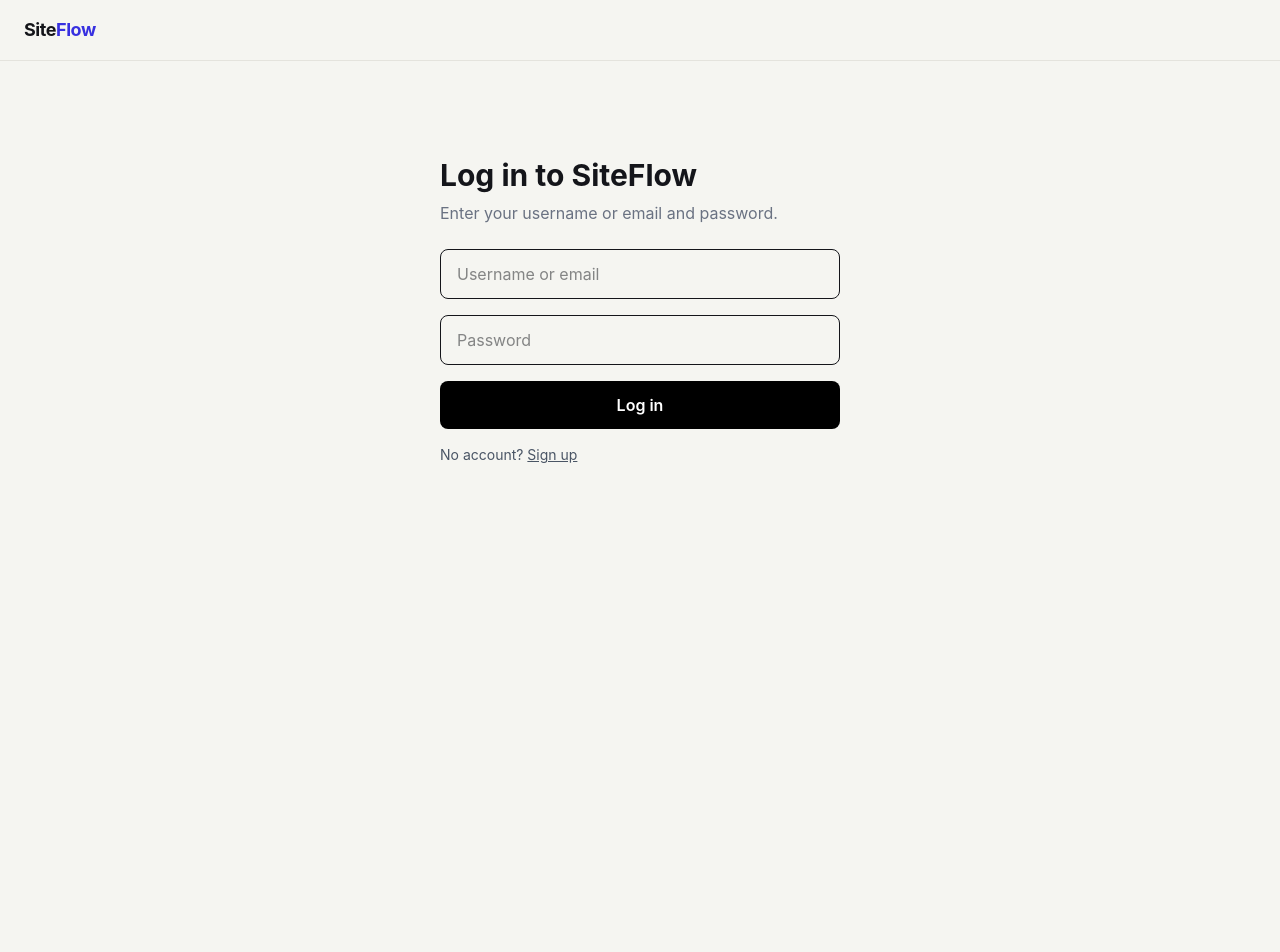
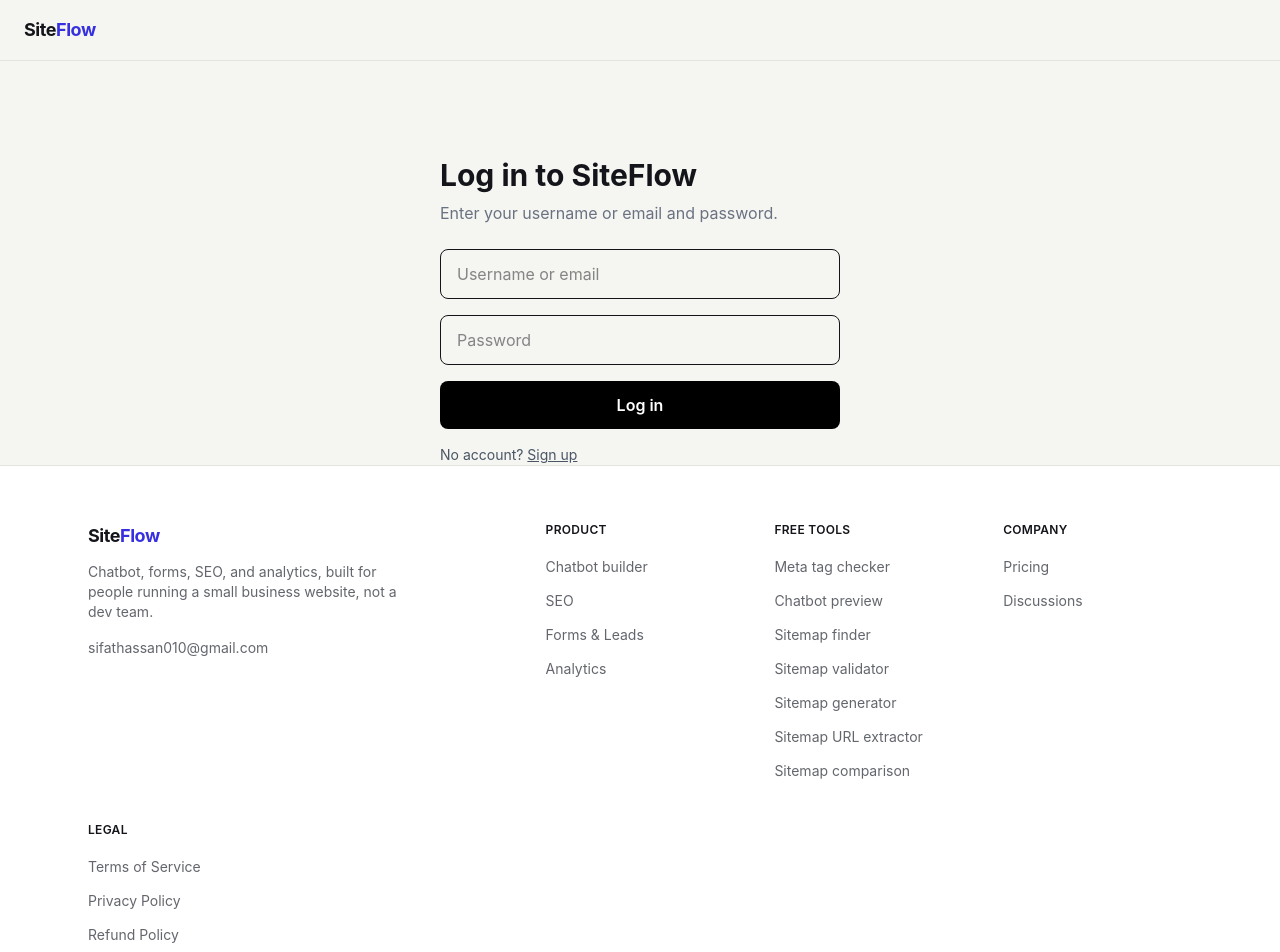
Before and after one commit to sifathassan010-max/siteflow, a Next.js app: page /login in a window 1280 px wide. Shown: the top 952 px of the page. Before the commit the page ends 800 px from the top, so only its background shows below. Built offline with nearby package versions, Linux system fonts and the light colour scheme; no server answers.

Commit message:
full project refresh

```diff
--- a/src/app/discussions/[id]/page.tsx
+++ b/src/app/discussions/[id]/page.tsx
@@ -2,6 +2,7 @@ import type { Metadata } from "next";
 import Link from "next/link";
 import { notFound } from "next/navigation";
 import Nav from "@/components/nav";
+import SiteFooter from "@/components/site-footer";
 import { createClient } from "@/lib/supabase/server";
 import ReplyForm from "./reply-form";
 
@@ -133,6 +134,7 @@ export default async function ThreadPage({
           <ReplyForm threadId={thread.id} />
         </div>
       </main>
+      <SiteFooter />
     </div>
   );
 }
--- a/src/app/discussions/new/page.tsx
+++ b/src/app/discussions/new/page.tsx
@@ -4,6 +4,7 @@ import { useMemo, useState } from "react";
 import { useRouter } from "next/navigation";
 import Link from "next/link";
 import Nav from "@/components/nav";
+import SiteFooter from "@/components/site-footer";
 import { redirectToLoginIfUnauthorized } from "@/lib/auth-redirect";
 import { TAG_GROUPS, MIN_TAGS, MAX_TAGS } from "@/lib/discussion-tags";
 import { countWords, NEW_THREAD_MIN_WORDS } from "@/lib/discussion-word-count";
@@ -164,6 +165,7 @@ export default function NewThreadPage() {
           </button>
         </form>
       </main>
+      <SiteFooter />
     </div>
   );
 }
--- a/src/app/login/page.tsx
+++ b/src/app/login/page.tsx
@@ -4,6 +4,7 @@ import { Suspense, useState } from 'react'
 import Link from 'next/link'
 import { useSearchParams } from 'next/navigation'
 import { createClient } from '@/lib/supabase/client'
+import SiteFooter from '@/components/site-footer'
 
 function LoginForm() {
   const supabase = createClient()
@@ -100,6 +101,7 @@ export default function LoginPage() {
       <Suspense fallback={null}>
         <LoginForm />
       </Suspense>
+      <SiteFooter />
     </div>
   )
 }
--- a/src/app/register/page.tsx
+++ b/src/app/register/page.tsx
@@ -3,6 +3,7 @@
 import { useState } from 'react'
 import Link from 'next/link'
 import { createClient } from '@/lib/supabase/client'
+import SiteFooter from '@/components/site-footer'
 
 export default function RegisterPage() {
   const supabase = createClient()
@@ -80,6 +81,7 @@ export default function RegisterPage() {
           We sent a confirmation link to {email}. Click it to activate your account, then log in.
         </p>
         </div>
+        <SiteFooter />
       </div>
     )
   }
@@ -131,6 +133,7 @@ export default function RegisterPage() {
         Already have an account? <a href="/login" className="underline">Log in</a>
       </p>
       </div>
+      <SiteFooter />
     </div>
   )
 }
--- a/src/components/dashboard-shell.tsx
+++ b/src/components/dashboard-shell.tsx
@@ -5,6 +5,7 @@ import { usePathname, useRouter } from "next/navigation";
 import { useState } from "react";
 import { createClient } from "@/lib/supabase/client";
 import { TOOLS, FREE_TOOLS, TOP_LINKS, SIDEBAR_LINKS } from "@/lib/site-config";
+import SiteFooter from "@/components/site-footer";
 
 export default function DashboardShell({
   email,
@@ -144,6 +145,8 @@ export default function DashboardShell({
 
         <main className="min-w-0 flex-1">{children}</main>
       </div>
+
+      <SiteFooter />
     </div>
   );
 }
--- a/src/components/public-tool-shell.tsx
+++ b/src/components/public-tool-shell.tsx
@@ -1,4 +1,5 @@
 import Nav from "@/components/nav";
+import SiteFooter from "@/components/site-footer";
 
 export default function PublicToolShell({
   children,
@@ -9,6 +10,7 @@ export default function PublicToolShell({
     <div className="min-h-screen">
       <Nav />
       <main className="mx-auto max-w-7xl px-6 py-8">{children}</main>
+      <SiteFooter />
     </div>
   );
 }
--- a/src/components/site-footer.tsx
+++ b/src/components/site-footer.tsx
@@ -1,21 +1,67 @@
 import Link from "next/link";
+import { TOOLS, FREE_TOOLS, TOP_LINKS } from "@/lib/site-config";
+
+const LEGAL_LINKS = [
+  { name: "Terms of Service", href: "/legal/terms" },
+  { name: "Privacy Policy", href: "/legal/privacy" },
+  { name: "Refund Policy", href: "/legal/refund" },
+];
+
+const SUPPORT_EMAIL = "sifathassan010@gmail.com";
+
+function FooterColumn({
+  title,
+  links,
+}: {
+  title: string;
+  links: { name: string; href: string }[];
+}) {
+  return (
+    <div>
+      <h3 className="text-xs font-semibold uppercase tracking-wide text-ink">{title}</h3>
+      <ul className="mt-4 space-y-2.5">
+        {links.map((link) => (
+          <li key={link.href}>
+            <Link href={link.href} className="text-sm text-slate transition hover:text-ink">
+              {link.name}
+            </Link>
+          </li>
+        ))}
+      </ul>
+    </div>
+  );
+}
 
 export default function SiteFooter() {
   return (
-    <footer className="border-t border-line py-8">
-      <div className="mx-auto flex max-w-6xl flex-col items-center gap-3 px-6 text-center text-sm text-slate">
-        <div className="flex flex-wrap items-center justify-center gap-x-5 gap-y-2">
-          <Link href="/legal/terms" className="hover:text-ink">
-            Terms of Service
-          </Link>
-          <Link href="/legal/privacy" className="hover:text-ink">
-            Privacy Policy
-          </Link>
-          <Link href="/legal/refund" className="hover:text-ink">
-            Refund Policy
-          </Link>
+    <footer className="border-t border-line bg-white">
+      <div className="mx-auto max-w-6xl px-6 py-14">
+        <div className="grid gap-10 sm:grid-cols-2 lg:grid-cols-5">
+          <div className="lg:col-span-2">
+            <Link href="/" className="text-lg font-bold tracking-tight">
+              Site<span className="text-brand">Flow</span>
+            </Link>
+            <p className="mt-3 max-w-xs text-sm text-slate">
+              Chatbot, forms, SEO, and analytics, built for people running a small business
+              website, not a dev team.
+            </p>
+            <a
+              href={`mailto:${SUPPORT_EMAIL}`}
+              className="mt-4 inline-block text-sm text-slate transition hover:text-ink"
+            >
+              {SUPPORT_EMAIL}
+            </a>
+          </div>
+
+          <FooterColumn title="Product" links={TOOLS} />
+          <FooterColumn title="Free tools" links={FREE_TOOLS} />
+          <FooterColumn title="Company" links={TOP_LINKS} />
+          <FooterColumn title="Legal" links={LEGAL_LINKS} />
         </div>
-        <div>SiteFlow — a brand operated by Necro Animation Studio</div>
+
+        <div className="mt-12 border-t border-line pt-6 text-sm text-slate">
+          <p>© {new Date().getFullYear()} SiteFlow. A brand operated by Necro Animation Studio.</p>
+        </div>
       </div>
     </footer>
   );
```
